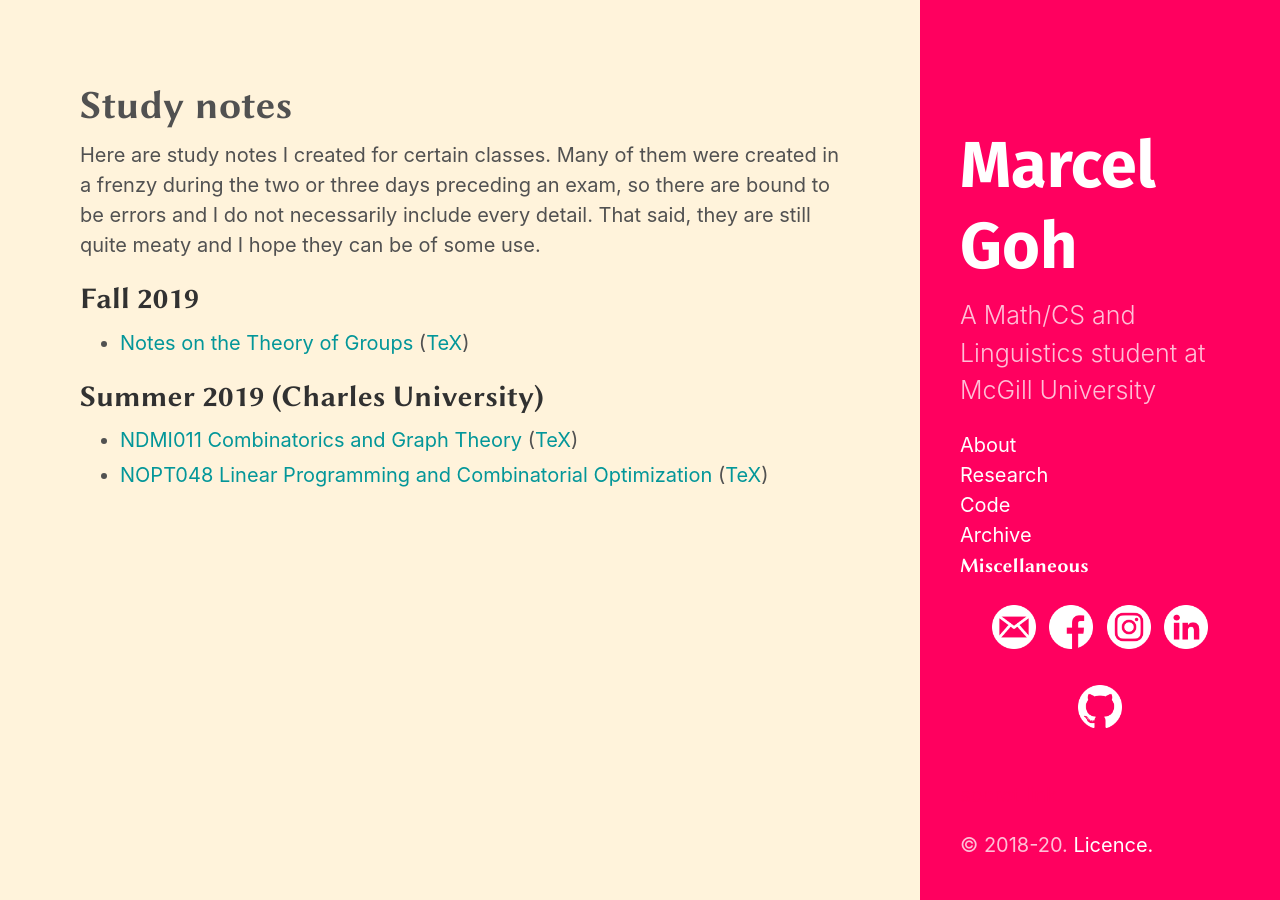
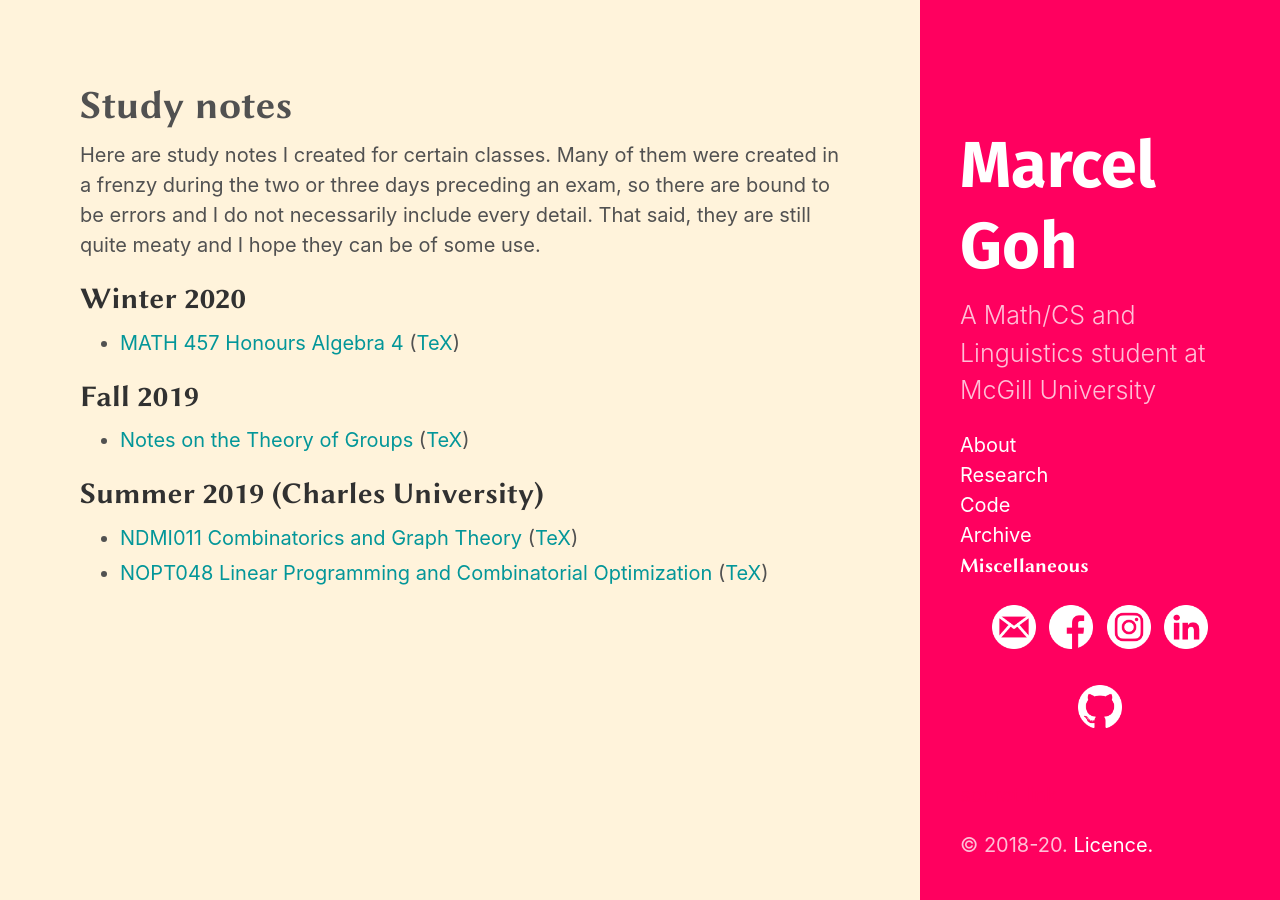
Before and after one commit to marcelgoh/marcelgoh.github.io, a Jekyll site: the page built from misc/study-notes.md, in a window 1280 px wide. Built offline with Jekyll 4.4.1, drawn with Linux system fonts in a browser that asks for light colours; some web fonts are replaced.

Commit message:
Finished Algebra 4 notes

```diff
--- a/misc/study-notes.md
+++ b/misc/study-notes.md
@@ -4,6 +4,10 @@ title: Study notes
 ---
 
 Here are study notes I created for certain classes. Many of them were created in a frenzy during the two or three days preceding an exam, so there are bound to be errors and I do not necessarily include every detail. That said, they are still quite meaty and I hope they can be of some use.
+
+## Winter 2020
+
++ [MATH 457 Honours Algebra 4]({{ site.baseurl }}/misc/study-notes/math457.pdf) ([TeX]({{ site.baseurl }}/misc/study-notes/math457.tex))
 
 ## Fall 2019
 
```
Also changed, not shown: 2 other files.
